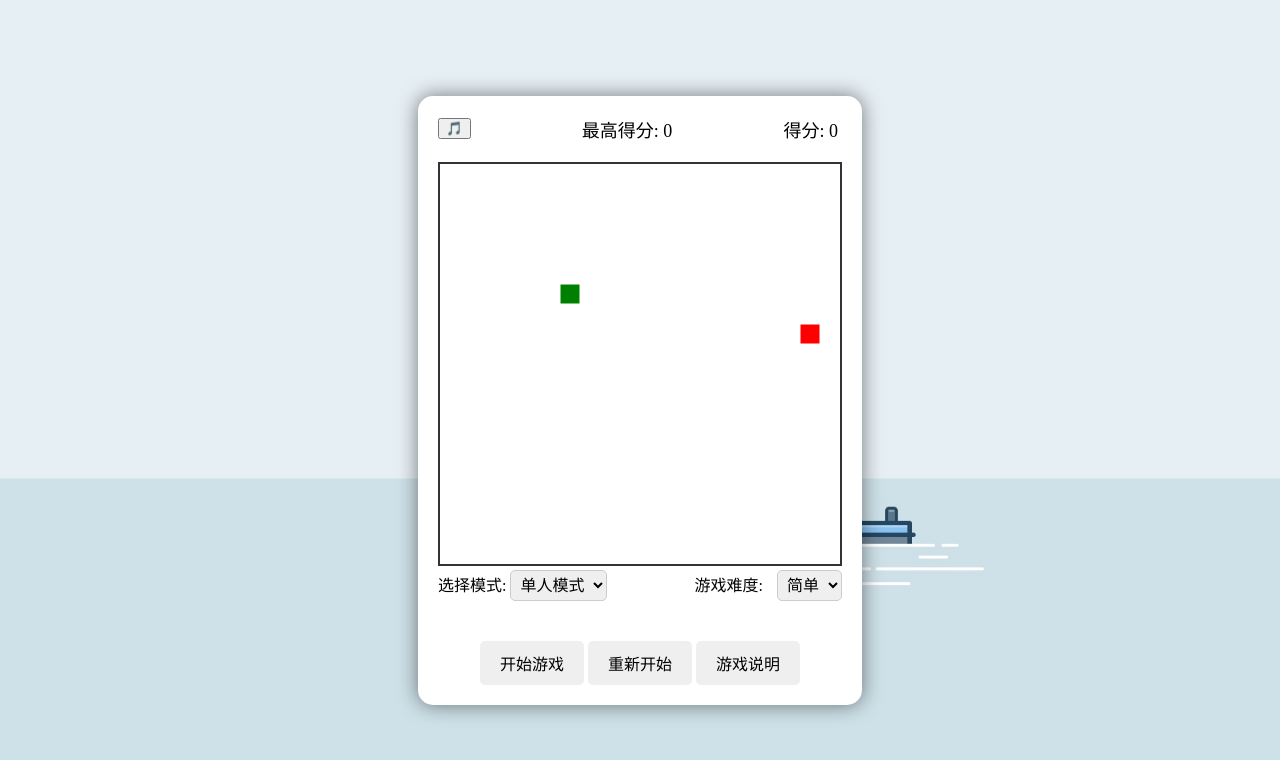
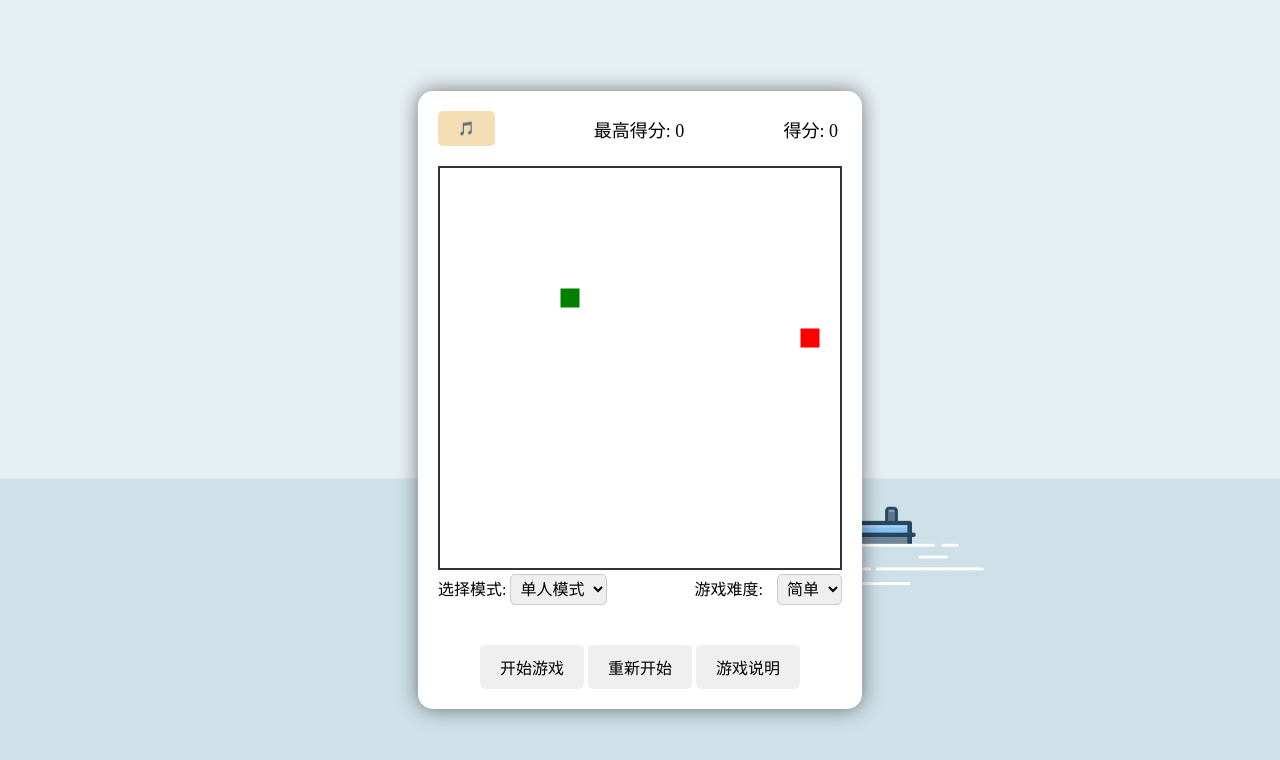
Before and after one commit to Nicole880501/snake, a plain HTML site: page index.html in a window 1280 px wide. Drawn offline with Linux system fonts and the light colour scheme.

Commit message:
feat: 新增音效按钮样式

```diff
--- a/static/styles.css
+++ b/static/styles.css
@@ -59,6 +59,14 @@ body {
     border: 2px solid #333;
 }
 
+#musicToggleBtn {
+    padding: 10px 20px;
+    cursor: pointer;
+    border: none;
+    border-radius: 5px;
+    background-color: wheat;
+}
+
 #startBtn,
 #resetBtn,
 #toggleInstructionsBtn {
@@ -68,6 +76,14 @@ body {
     cursor: pointer;
     border: none;
     border-radius: 5px;
+}
+
+#musicToggleBtn:hover {
+    color: white;
+    background-color: lightcoral;
+    font-weight: bolder;
+    transform: scale(1.1);
+    transition: 400ms;
 }
 
 #startBtn:hover {
```
